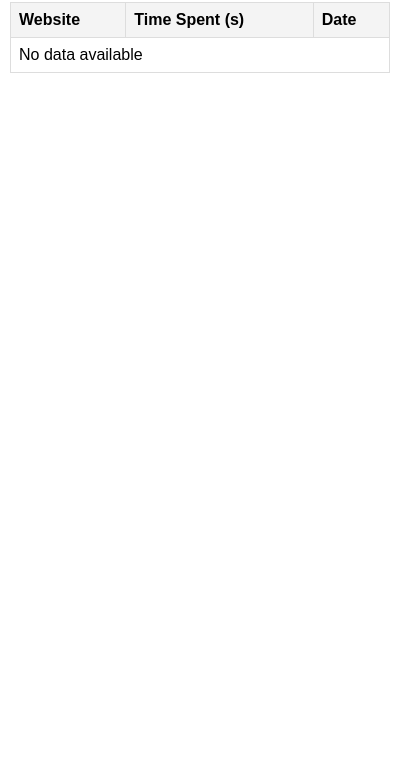
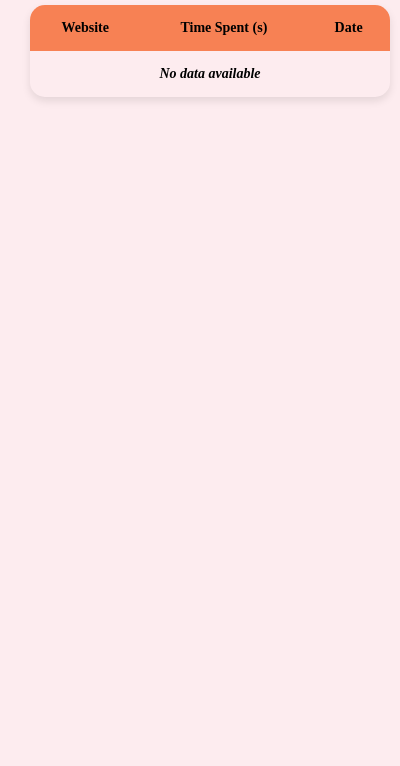
Before and after one commit to Hamster3600/TimeMelt, a browser extension: page popup.html in a window 400 px wide. Shown: the part 78-844 px from the top of the page. Drawn offline with Linux system fonts and the light colour scheme.

Commit message:
change of formating the time

```diff
--- a/popup.html
+++ b/popup.html
@@ -2,24 +2,7 @@
 <html>
 <head>
     <title>TimeMelt</title>
-    <style>
-        body {
-            font-family: Arial, sans-serif;
-            margin: 10px;
-        }
-        table {
-            width: 100%;
-            border-collapse: collapse;
-        }
-        th, td {
-            border: 1px solid #ddd;
-            padding: 8px;
-            text-align: left;
-        }
-        th {
-            background-color: #f4f4f4;
-        }
-    </style>
+    <link rel="stylesheet" href="style.css">
 </head>
 <body>
     <h1>TimeMelt</h1>
--- a/popup.js
+++ b/popup.js
@@ -14,11 +14,18 @@ document.addEventListener('DOMContentLoaded', () => {
         let hasData = false; // Flaga, aby sprawdzić, czy są dane do wyświetlenia
         for (const [domain, data] of Object.entries(timeData)) {
             if (data && domain !== "null") { // Ignoruj domeny "null"
-                const time = data.time || 0; // Pobierz czas
+                const timeInMs = data.time || 0; // Pobierz czas w milisekundach
                 const date = data.date || "N/A"; // Pobierz datę
-                console.log(`Adding row for domain: ${domain}, time: ${time}, date: ${date}`);
+
+                // Formatowanie czasu na "Xh Ym"
+                const totalMinutes = Math.floor(timeInMs / (1000 * 60));
+                const hours = Math.floor(totalMinutes / 60);
+                const minutes = totalMinutes % 60;
+                const formattedTime = `${hours}h ${minutes}m`;
+
+                console.log(`Adding row for domain: ${domain}, time: ${formattedTime}, date: ${date}`);
                 const row = document.createElement('tr');
-                row.innerHTML = `<td>${domain}</td><td>${(time / 1000).toFixed(2)}</td><td>${date}</td>`;
+                row.innerHTML = `<td>${domain}</td><td>${formattedTime}</td><td>${date}</td>`;
                 tableBody.appendChild(row);
                 hasData = true;
             }
--- a/style.css
+++ b/style.css
@@ -0,0 +1,91 @@
+:root {
+    --bg-main: #FDECEF;
+    --bg-section: #F2C14E;
+    --text-dark: #604F2F;
+    --text-soft: #68534D;
+    --accent-main: #F78154;
+    --accent-secondary: #F2C14E;
+  }
+
+
+body {
+    font-family: 'Delius';
+    background-color: var(--bg-main);
+    color: var(--text-main);
+    margin: 0;
+    padding: 20px;
+    display: flex;
+    flex-direction: column;
+    align-items: center;
+    height: 560px;
+    width: 380px;
+}
+
+h1 {
+    text-align: center;
+    color: var(--accent-main);
+    font-size: 24px;
+    margin-bottom: 20px;
+}
+
+table {
+    width: 100%;
+    max-width: 360px;
+    border-collapse: separate;
+    border-spacing: 0;
+    background-color: var(--card-bg);
+    border-radius: 15px;
+    overflow: hidden;
+    box-shadow: 0 4px 8px rgba(0, 0, 0, 0.1);
+}
+
+th, td {
+    padding: 15px;
+    text-align: center;
+    font-size: 14px;
+}
+
+th {
+    background-color: var(--accent-main);
+    color: var(--card-bg);
+    font-weight: bold;
+}
+
+td {
+    color: var(--text-main);
+    background-color: var(--bg-dark);
+}
+
+tr:nth-child(even) td {
+    background-color: var(--card-bg);
+}
+
+tr:hover td {
+    background-color: var(--accent-secondary);
+    color: var(--card-bg);
+}
+
+td:first-child {
+    font-weight: bold;
+}
+
+td:last-child {
+    color: var(--text-muted);
+    font-style: italic;
+}
+
+button {
+    background-color: var(--accent-main);
+    color: var(--card-bg);
+    border: none;
+    border-radius: 25px;
+    padding: 10px 20px;
+    font-size: 14px;
+    cursor: pointer;
+    box-shadow: 0 4px 6px rgba(0, 0, 0, 0.1);
+    transition: background-color 0.3s ease;
+}
+
+button:hover {
+    background-color: var(--accent-secondary);
+}
```
Also changed, not shown: Screenshot From 2025-05-01 21-38-43.png (added).
